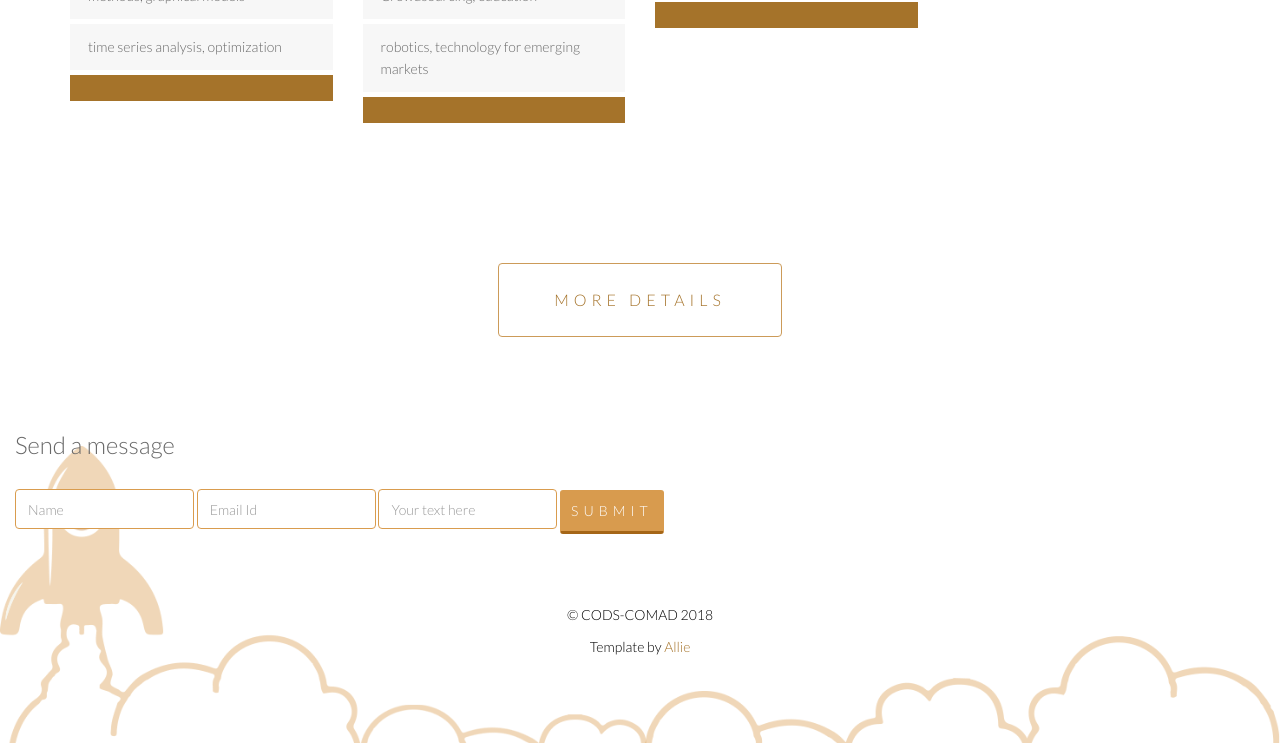
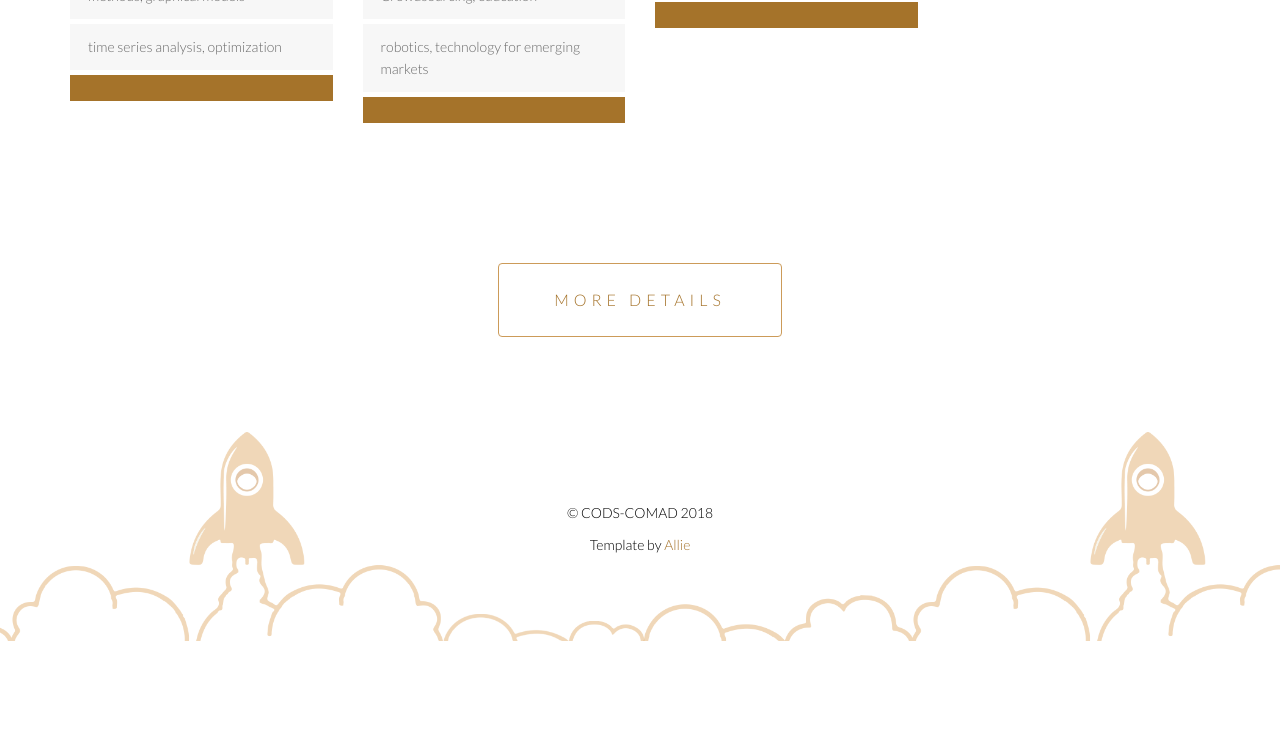
Before and after one commit to bhuthesh/cods-comad-2018, a plain HTML site: page index.html in a window 1280 px wide. Shown: the part 1991-2734 px from the top of the page. After the commit the page ends 2632 px from the top, so only its background shows below. Drawn offline with nearby package versions, Linux system fonts and the light colour scheme.

```diff
--- a/index.html
+++ b/index.html
@@ -289,25 +289,6 @@
      <footer id="footer">
         <div class="container-fluid">
             <div class="row">
-                <div class="col-md-12 col-sm-12">
-                    <div class="contact-form bottom">
-                        <h2>Send a message</h2>
-                        <form id="main-contact-form" name="contact-form" class = "form-inline" method="post" action="sendemail.php">
-                            <div class="form-group">
-                                <input type="text" name="value1" class="form-control" required="required" placeholder="Name">
-                            </div>
-                            <div class="form-group">
-                                <input type="email" name="value2" class="form-control" required="required" placeholder="Email Id">
-                            </div>
-                            <div class="form-group">
-                                <input name="value3" id="message" required="required" class="form-control" placeholder="Your text here">
-                            </div>
-                            <div class="form-group">
-                                <input type="submit" name="submit" class="btn btn-submit" value="Submit">
-                            </div>
-                        </form>
-                    </div>
-                </div>
                 <div class="col-sm-12">
                     <div class="copyright-text text-center">
                         <p>&copy; CODS-COMAD 2018</p>
```
